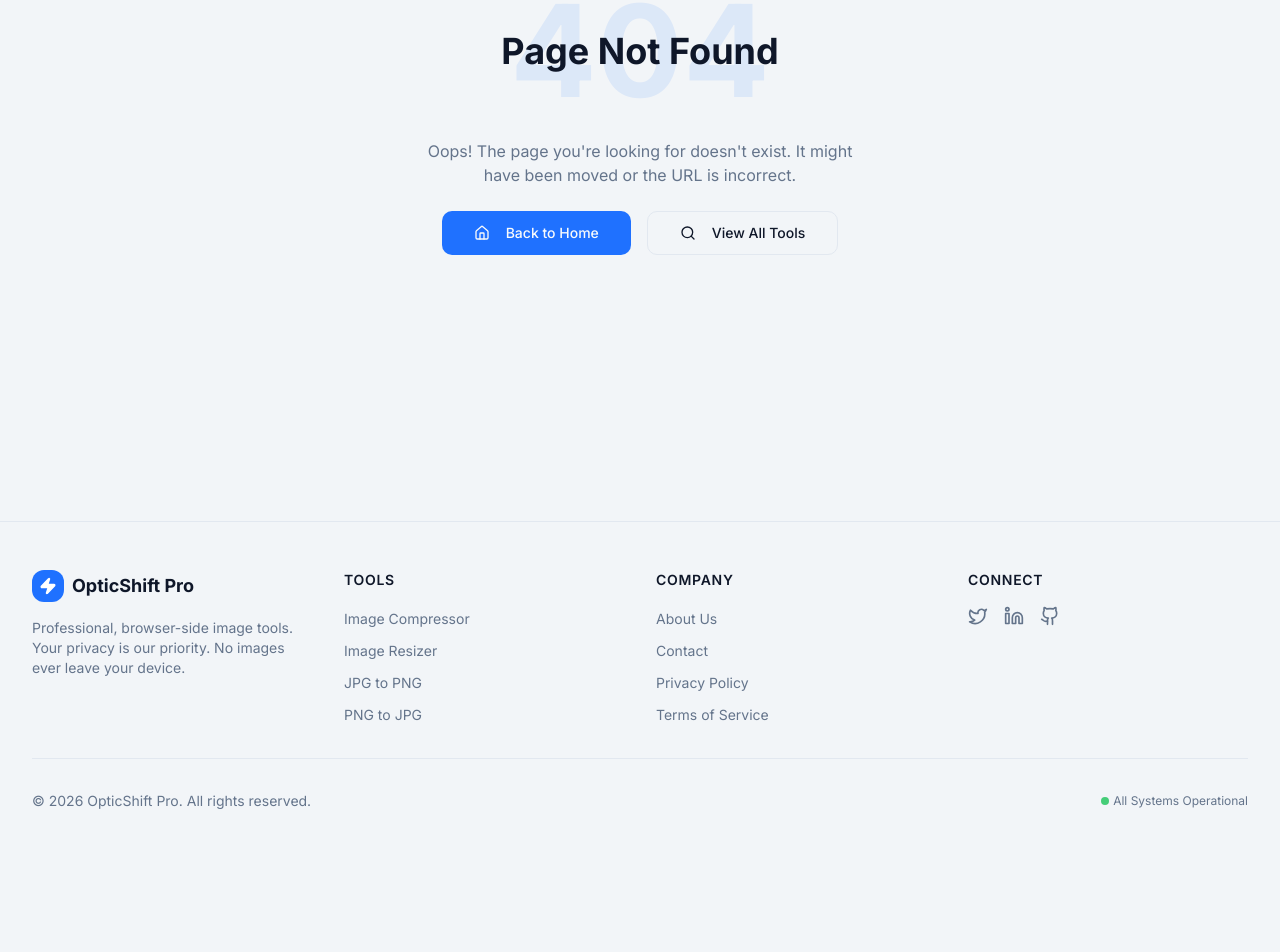
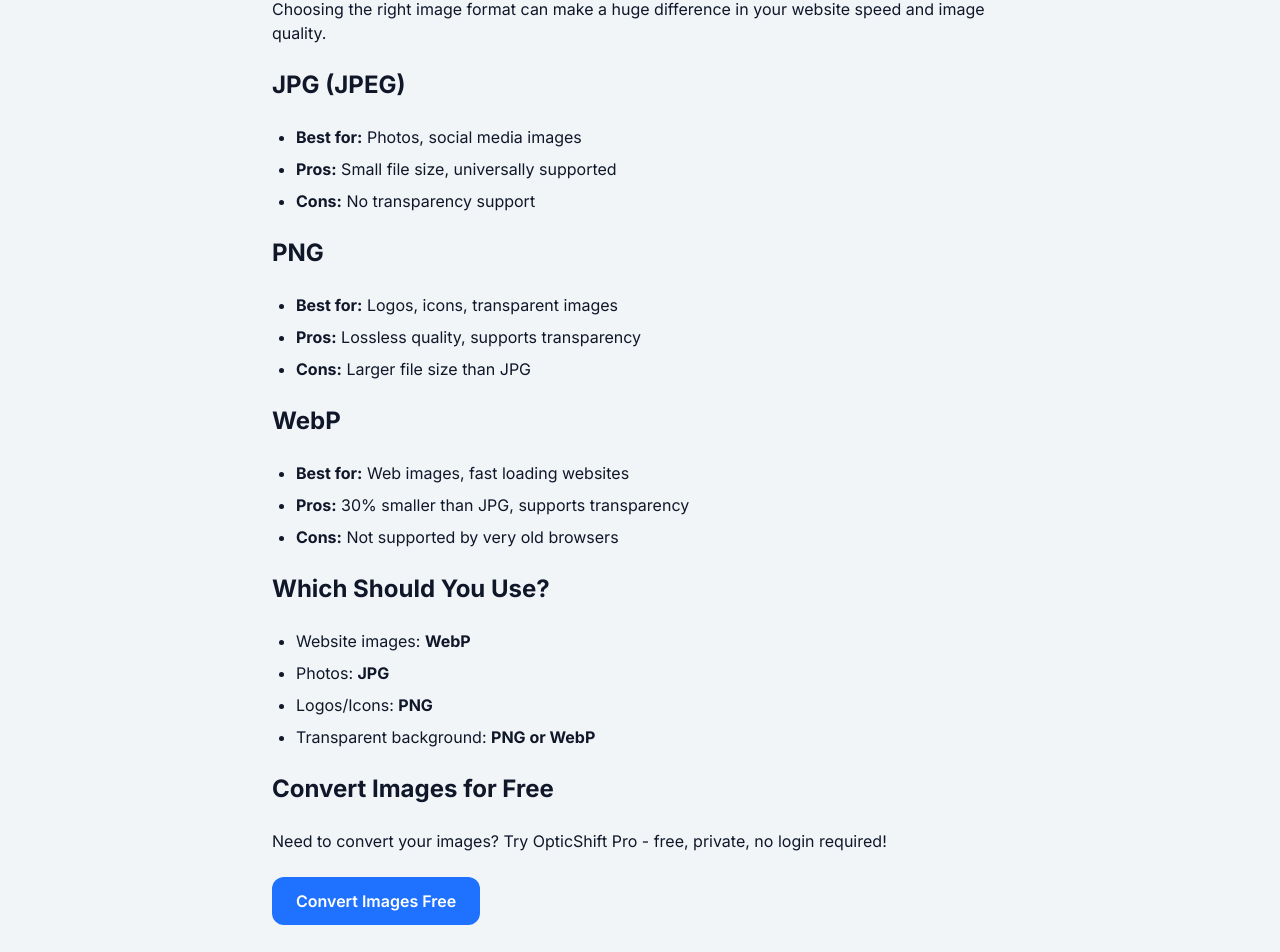
Before and after one commit to surajkumar122024-star/ok01, a Next.js app: page /blog/jpg-vs-png-vs-webp in a window 1280 px wide. Before the commit this address had no page. Shown: the part 279-1231 px from the top of the page. Before the commit the page ends 1138 px from the top, so only its background shows below. Built offline with nearby package versions, Linux system fonts and the light colour scheme.

Commit message:
Add blog post on image formats JPG, PNG, and WebP

```diff
--- /dev/null
+++ b/src/app/blog/jpg-vs-png-vs-webp/page.tsx
@@ -0,0 +1,44 @@
+export default function BlogPost() {
+  return (
+    <main className="max-w-3xl mx-auto px-4 py-16">
+      <p className="text-sm text-muted-foreground mb-4">June 15, 2026</p>
+      <h1 className="text-4xl font-bold mb-6">
+        JPG vs PNG vs WebP - Which Format Should You Use?
+      </h1>
+      <p className="text-muted-foreground mb-12">4 min read</p>
+      <div className="prose prose-lg max-w-none space-y-6 text-foreground">
+        <p>Choosing the right image format can make a huge difference in your website speed and image quality.</p>
+        <h2 className="text-2xl font-bold mt-8">JPG (JPEG)</h2>
+        <ul className="list-disc pl-6 space-y-2">
+          <li><strong>Best for:</strong> Photos, social media images</li>
+          <li><strong>Pros:</strong> Small file size, universally supported</li>
+          <li><strong>Cons:</strong> No transparency support</li>
+        </ul>
+        <h2 className="text-2xl font-bold mt-8">PNG</h2>
+        <ul className="list-disc pl-6 space-y-2">
+          <li><strong>Best for:</strong> Logos, icons, transparent images</li>
+          <li><strong>Pros:</strong> Lossless quality, supports transparency</li>
+          <li><strong>Cons:</strong> Larger file size than JPG</li>
+        </ul>
+        <h2 className="text-2xl font-bold mt-8">WebP</h2>
+        <ul className="list-disc pl-6 space-y-2">
+          <li><strong>Best for:</strong> Web images, fast loading websites</li>
+          <li><strong>Pros:</strong> 30% smaller than JPG, supports transparency</li>
+          <li><strong>Cons:</strong> Not supported by very old browsers</li>
+        </ul>
+        <h2 className="text-2xl font-bold mt-8">Which Should You Use?</h2>
+        <ul className="list-disc pl-6 space-y-2">
+          <li>Website images: <strong>WebP</strong></li>
+          <li>Photos: <strong>JPG</strong></li>
+          <li>Logos/Icons: <strong>PNG</strong></li>
+          <li>Transparent background: <strong>PNG or WebP</strong></li>
+        </ul>
+        <h2 className="text-2xl font-bold mt-8">Convert Images for Free</h2>
+        <p>Need to convert your images? Try OpticShift Pro - free, private, no login required!</p>
+        <a href="/tools" className="inline-block mt-4 px-6 py-3 bg-primary text-white rounded-lg font-semibold hover:opacity-90 transition">
+          Convert Images Free
+        </a>
+      </div>
+    </main>
+  );
+}
```
